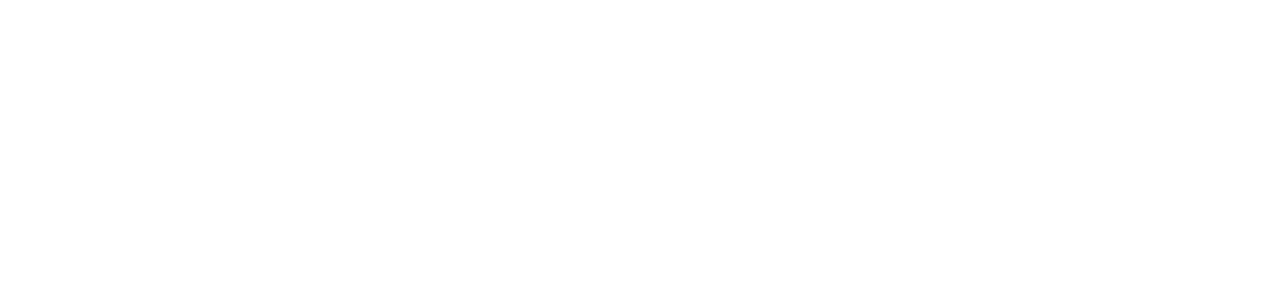
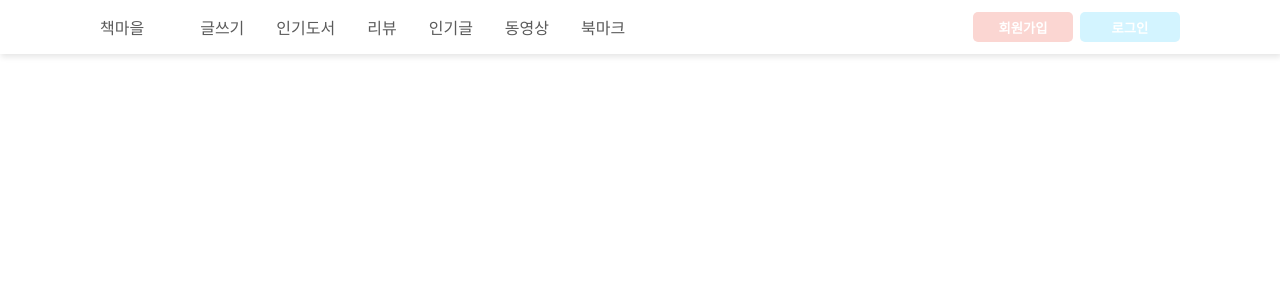
Before and after one commit to brightautumnsky/bookcafe, a React (Create React App) app in the folder client/: page / in a window 1280 px wide. Before the commit this address had no page. Shown: the top 300 px of the page. Built offline with nearby package versions, Linux system fonts and the light colour scheme.

Commit message:
LoginPage & RegisterPage

```diff
--- a/client/src/App.css
+++ b/client/src/App.css
@@ -1,3 +1,14 @@
+@import url("https://fonts.googleapis.com/css2?family=Noto+Sans+KR&display=swap");
+
+body {
+  margin: 0;
+  padding: 0;
+}
+
+.App {
+  font-family: "Noto Sans KR", sans-serif;
+}
+
 .container {
   max-width: 1200px;
   margin: 0 auto;
--- a/client/src/App.js
+++ b/client/src/App.js
@@ -1,17 +1,25 @@
 import React from "react";
 import { BrowserRouter, Routes, Route } from "react-router-dom";
 import "./App.css";
-import UploadReviewPage from "./components/UploadPage/UploadReviewPage";
 import Auth from "./hoc/auth";
+import Header from "./components/Header";
+import UploadReviewPage from "./pages/UploadPage/UploadReviewPage";
+import LoginPage from "./pages/LoginPage";
+import RegisterPage from "./pages/RegisterPage";
 
 function App() {
-  const HocUploadReviewPage = Auth(UploadReviewPage, false);
+  const HocUploadReviewPage = Auth(UploadReviewPage, null);
+  const HocLoginPage = Auth(LoginPage, null);
+  const HocRegisterPage = Auth(RegisterPage, null);
   return (
     <BrowserRouter>
       <div className="App">
+        <Header text="책마을" />
         <div className="container">
           <Routes>
             <Route path="/upload/review" element={<HocUploadReviewPage />} />
+            <Route path="/login" element={<HocLoginPage />} />
+            <Route path="/register" element={<HocRegisterPage />} />
           </Routes>
         </div>
       </div>
--- a/client/src/components/Button.js
+++ b/client/src/components/Button.js
@@ -14,6 +14,10 @@ const sizeType = {
     width: "150px",
     height: "39px",
   },
+  full: {
+    width: "100%",
+    height: "39px",
+  },
 };
 
 const ButtonWrapper = styled.button`
@@ -27,6 +31,17 @@ const ButtonWrapper = styled.button`
       width: ${sizeType[size].width};
       height: ${sizeType[size].height};
     `}
+
+  ${({ outline }) =>
+    outline &&
+    css`
+      border-radius: 5px;
+      color: white;
+      font-weight: 800;
+      &:hover {
+        background: gray;
+      }
+    `}
 `;
 
 const Button = ({ text, ...rest }) => {
--- /dev/null
+++ b/client/src/components/Header.js
@@ -0,0 +1,73 @@
+import React from "react";
+import styled from "styled-components";
+import Button from "./Button";
+
+const HeaderWrapper = styled.div`
+  color: #5a5a5a;
+  line-height: 24px;
+  height: 42px;
+  padding: 6px 0;
+  box-shadow: 1px 3px 6px rgba(0, 0, 0, 0.1);
+
+  .header-container {
+    height: inherit;
+    display: flex;
+    align-items: center;
+    max-width: 1200px;
+    margin: 0 auto;
+    padding: 0 100px;
+  }
+  .header-menu {
+    flex: 1;
+    ul {
+      display: flex;
+      list-style: none;
+      li {
+        padding: 0 16px;
+      }
+    }
+  }
+  .header-btn {
+    & > * {
+      margin-left: 7px;
+    }
+  }
+`;
+
+const Header = ({ text }) => {
+  return (
+    <HeaderWrapper>
+      <div className="header-container">
+        <div className="header-title">{text}</div>
+        <div className="header-menu">
+          <ul>
+            <li>
+              <span>글쓰기</span>
+            </li>
+            <li>
+              <span>인기도서</span>
+            </li>
+            <li>
+              <span>리뷰</span>
+            </li>
+            <li>
+              <span>인기글</span>
+            </li>
+            <li>
+              <span>동영상</span>
+            </li>
+            <li>
+              <span>북마크</span>
+            </li>
+          </ul>
+        </div>
+        <div className="header-btn">
+          <Button text="회원가입" color="#FBD6D2" outline />
+          <Button text="로그인" color="#D3F4FF" outline />
+        </div>
+      </div>
+    </HeaderWrapper>
+  );
+};
+
+export default Header;
--- a/client/src/components/Input.js
+++ b/client/src/components/Input.js
@@ -14,11 +14,17 @@ const sizeType = {
     width: "235px",
     height: "39px",
   },
+  full: {
+    width: "100%",
+    height: "39px",
+  },
 };
 
 const InputWrapper = styled.input`
   border: 1px solid skyblue;
   font-size: 13px;
+  box-sizing: border-box;
+
   ${({ size }) =>
     size &&
     css`
--- /dev/null
+++ b/client/src/pages/LoginPage.js
@@ -0,0 +1,71 @@
+import React from "react";
+import styled from "styled-components";
+import Input from "../components/Input";
+import Button from "../components/Button";
+import useInputs from "../utils/useInputs";
+import axios from "axios";
+
+const LoginWrapper = styled.div`
+  margin: 0 auto;
+  width: 390px;
+  border: 1px solid skyblue;
+  @media screen and (max-width: 768px) {
+    width: 100%;
+  }
+`;
+
+const LoginFormWrapper = styled.form`
+  display: flex;
+  flex-direction: column;
+  padding: 30px;
+  & > * {
+    margin-bottom: 12px;
+  }
+`;
+
+const initialInputs = {
+  email: "",
+  password: "",
+};
+
+const LoginPage = () => {
+  const [inputs, onChange] = useInputs(initialInputs);
+  const { email, password } = inputs;
+
+  const onSubmit = (e) => {
+    e.preventDefault();
+    const body = {
+      email,
+      password,
+    };
+
+    axios
+      .post("/api/users/login", body)
+      .then((response) => console.log(response));
+  };
+
+  return (
+    <LoginWrapper>
+      <LoginFormWrapper onSubmit={onSubmit}>
+        <Input
+          name="email"
+          text="이메일"
+          size="full"
+          onChange={onChange}
+          value={email}
+        />
+        <Input
+          type="password"
+          name="password"
+          text="비밀번호"
+          size="full"
+          onChange={onChange}
+          value={password}
+        />
+        <Button text="로그인" size="full" />
+      </LoginFormWrapper>
+    </LoginWrapper>
+  );
+};
+
+export default LoginPage;
--- /dev/null
+++ b/client/src/pages/RegisterPage.js
@@ -0,0 +1,80 @@
+import React from "react";
+import styled from "styled-components";
+import Input from "../components/Input";
+import Button from "../components/Button";
+import useInputs from "../utils/useInputs";
+import axios from "axios";
+
+const RegisterWrapper = styled.div`
+  margin: 0 auto;
+  width: 390px;
+  border: 1px solid skyblue;
+  @media screen and (max-width: 768px) {
+    width: 100%;
+  }
+`;
+
+const RegisterFormWrapper = styled.form`
+  display: flex;
+  flex-direction: column;
+  padding: 30px;
+  & > * {
+    margin-bottom: 12px;
+  }
+`;
+
+const initialInputs = {
+  name: "",
+  email: "",
+  password: "",
+};
+
+const RegisterPage = () => {
+  const [inputs, onChange] = useInputs(initialInputs);
+  const { name, email, password } = inputs;
+
+  const onSubmit = (e) => {
+    e.preventDefault();
+    const body = {
+      name,
+      email,
+      password,
+    };
+
+    axios
+      .post("/api/users/register", body)
+      .then((response) => console.log(response));
+  };
+
+  return (
+    <RegisterWrapper>
+      <RegisterFormWrapper onSubmit={onSubmit}>
+        <Input
+          name="name"
+          text="이름"
+          size="full"
+          onChange={onChange}
+          value={name}
+        />
+        <Input
+          name="email"
+          text="이메일"
+          size="full"
+          onChange={onChange}
+          value={email}
+        />
+        <Input
+          type="password"
+          name="password"
+          text="비밀번호"
+          size="full"
+          onChange={onChange}
+          value={password}
+        />
+        <Button text="회원가입" size="full" />
+      </RegisterFormWrapper>
+    </RegisterWrapper>
+  );
+};
+
+export default RegisterPage;
--- a/client/src/components/UploadPage/UploadReviewPage.js
+++ b/client/src/pages/UploadPage/UploadReviewPage.js
@@ -1,9 +1,9 @@
 import React from "react";
 import styled from "styled-components";
 import useInputs from "../../utils/useInputs";
-import Input from "../Input";
-import Textarea from "../Textarea";
-import Button from "../Button";
+import Input from "../../components/Input";
+import Textarea from "../../components/Textarea";
+import Button from "../../components/Button";
 
 const UploadForm = styled.form`
   display: flex;
```
